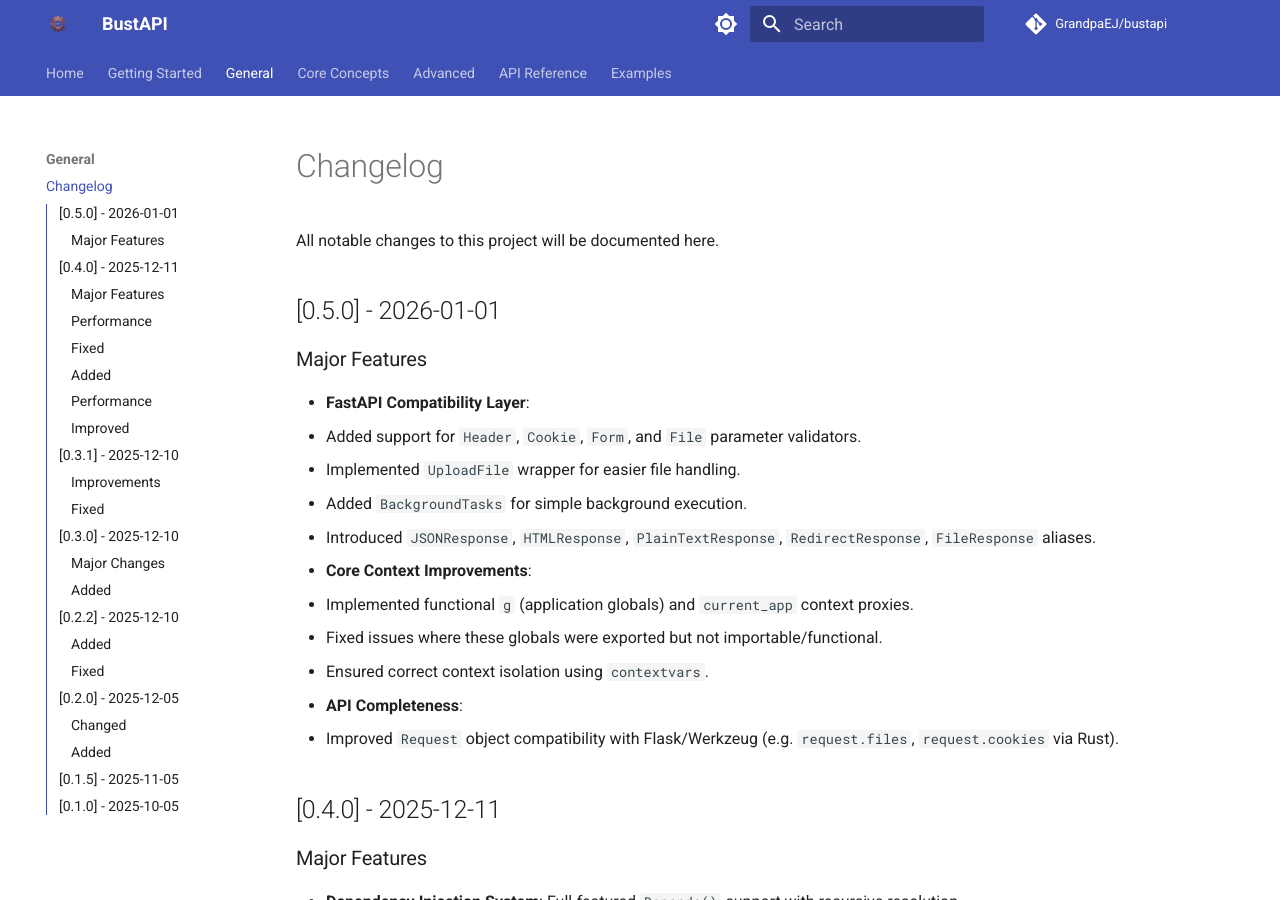
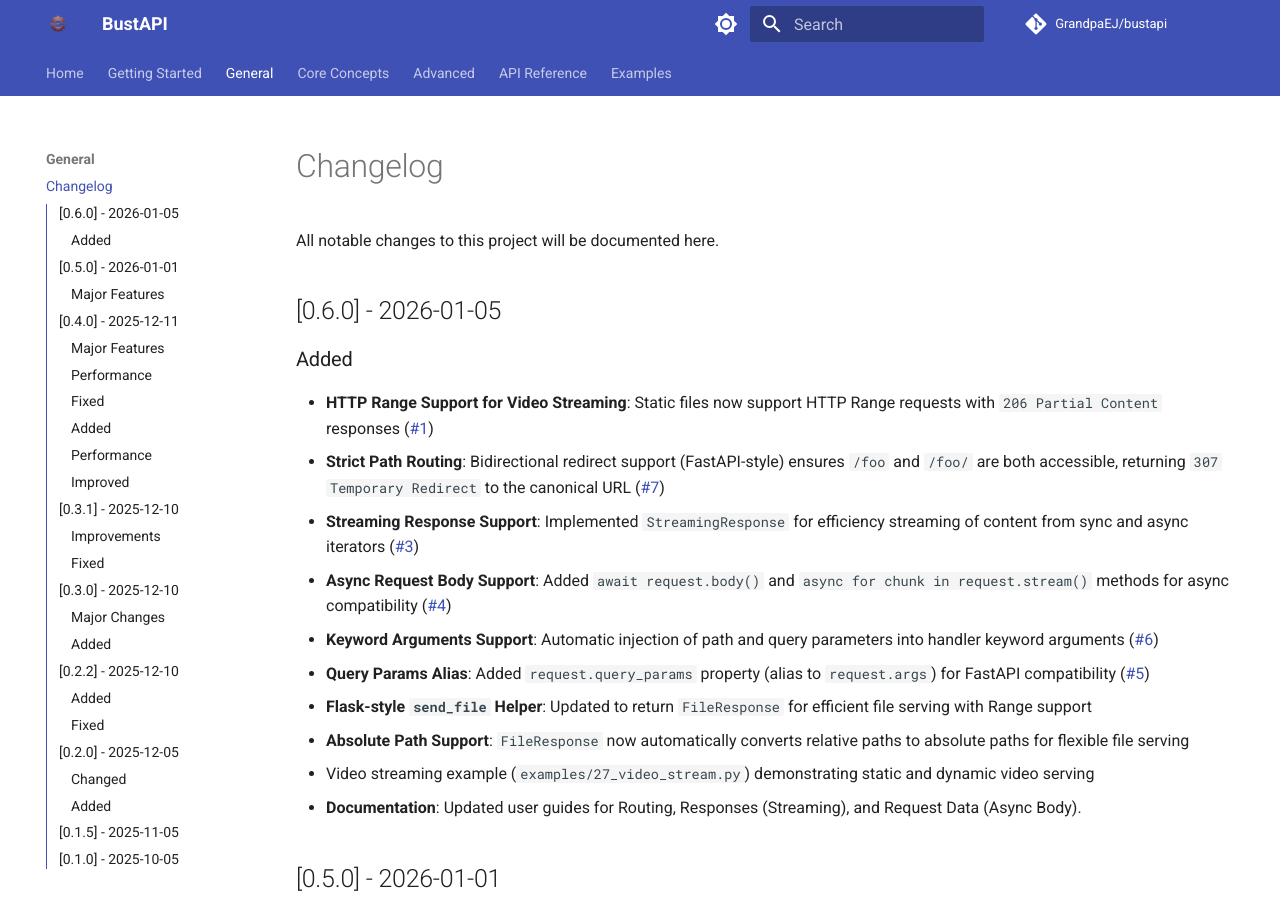
Before and after one commit to GrandpaEJ/BustAPI, an MkDocs documentation site: the page built from docs/changelog.md, in a window 1280 px wide and 900 px high. Built offline with MkDocs 1.6.1 and Material for MkDocs 9.7.7, drawn with Linux system fonts in a browser that asks for light colours; comment, search, counter and statistics services are not loaded.

Commit message:
changelog for v0.6.0

```diff
--- a/docs/changelog.md
+++ b/docs/changelog.md
@@ -1,6 +1,23 @@
 # Changelog
 
 All notable changes to this project will be documented here.
+
+
+## [0.6.0] - 2026-01-05
+
+### Added
+
+- **HTTP Range Support for Video Streaming**: Static files now support HTTP Range requests with `206 Partial Content` responses ([#1](https://github.com/GrandpaEJ/BustAPI/issues/1))
+- **Strict Path Routing**: Bidirectional redirect support (FastAPI-style) ensures `/foo` and `/foo/` are both accessible, returning `307 Temporary Redirect` to the canonical URL ([#7](https://github.com/GrandpaEJ/BustAPI/issues/7))
+- **Streaming Response Support**: Implemented `StreamingResponse` for efficiency streaming of content from sync and async iterators ([#3](https://github.com/GrandpaEJ/BustAPI/issues/3))
+- **Async Request Body Support**: Added `await request.body()` and `async for chunk in request.stream()` methods for async compatibility ([#4](https://github.com/GrandpaEJ/BustAPI/issues/4))
+- **Keyword Arguments Support**: Automatic injection of path and query parameters into handler keyword arguments ([#6](https://github.com/GrandpaEJ/BustAPI/issues/6))
+- **Query Params Alias**: Added `request.query_params` property (alias to `request.args`) for FastAPI compatibility ([#5](https://github.com/GrandpaEJ/BustAPI/issues/5))
+- **Flask-style `send_file` Helper**: Updated to return `FileResponse` for efficient file serving with Range support
+- **Absolute Path Support**: `FileResponse` now automatically converts relative paths to absolute paths for flexible file serving
+- Video streaming example (`examples/27_video_stream.py`) demonstrating static and dynamic video serving
+- **Documentation**: Updated user guides for Routing, Responses (Streaming), and Request Data (Async Body).
+
 
 ## [0.5.0] - 2026-01-01
 
```
